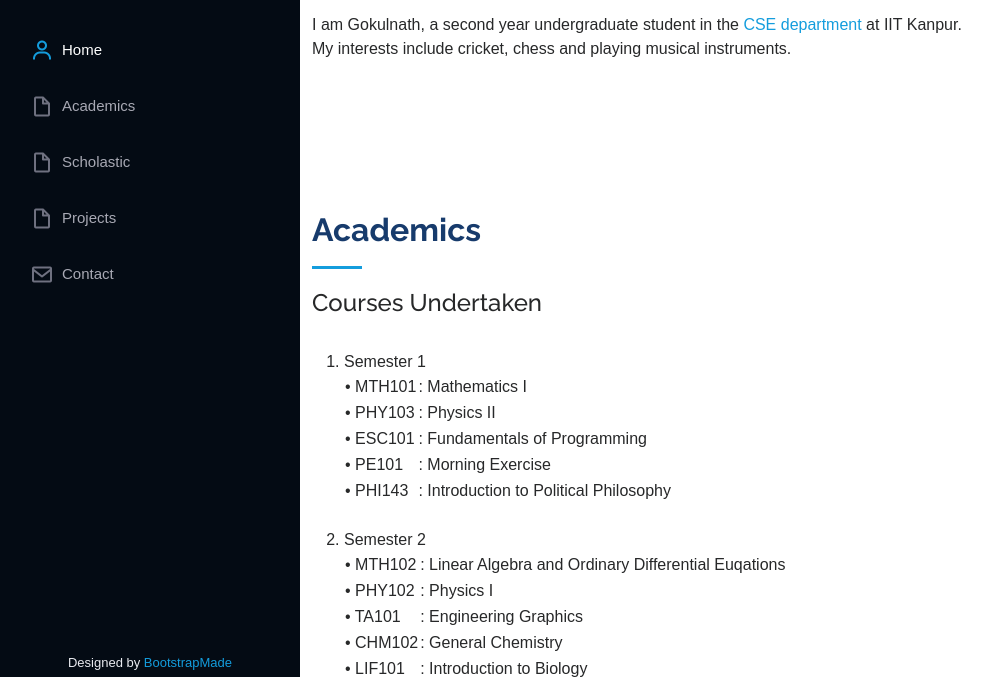
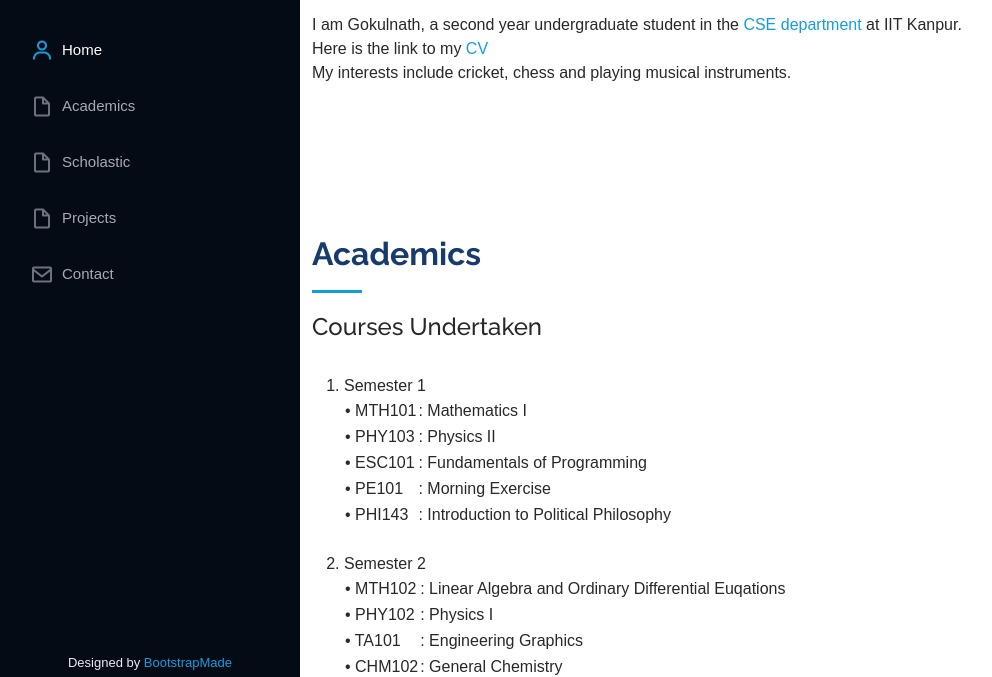
Before and after one commit to lgokulnath/lgokulnath.github.io, a plain HTML site: page index.html in a window 1280 px wide. Shown: the part 113-790 px from the top of the page, without its empty margins (0-992 px from the left). Drawn offline with Linux system fonts and the light colour scheme.

Commit message:
Add CV link

```diff
--- a/index.html
+++ b/index.html
@@ -5,7 +5,7 @@
   <meta charset="utf-8">
   <meta content="width=device-width, initial-scale=1.0" name="viewport">
 
-  <title></title>
+  <title>Welcome</title>
   <meta content="" name="description">
   <meta content="" name="keywords">
 
@@ -73,7 +73,9 @@
         <div class="section-title">
 
           <p><h3>Hi! </h3><br>I am Gokulnath, a second year undergraduate student in the <a href="http://cse.iitk.ac.in" target="_blank">
-            CSE department</a> at IIT Kanpur. <br> My interests include cricket, chess and playing musical instruments.</p>
+            CSE department</a> at IIT Kanpur.
+            <br>Here is the link to my <a href="https://drive.google.com/file/d/1vkBOWcU68sj95c1NJc3Z-6Vt9-LfqK_A/view">CV</a>
+            <br> My interests include cricket, chess and playing musical instruments.</p>
         </div>
 
 
```
